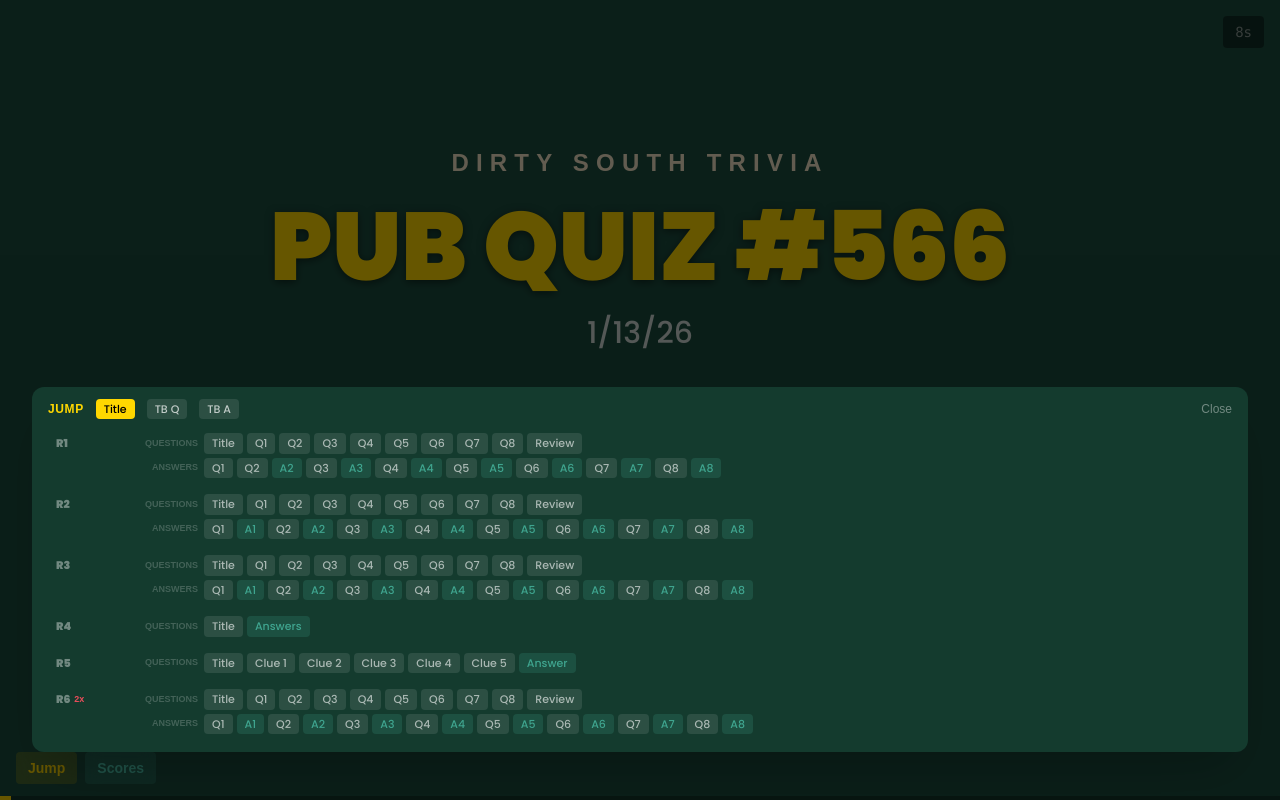
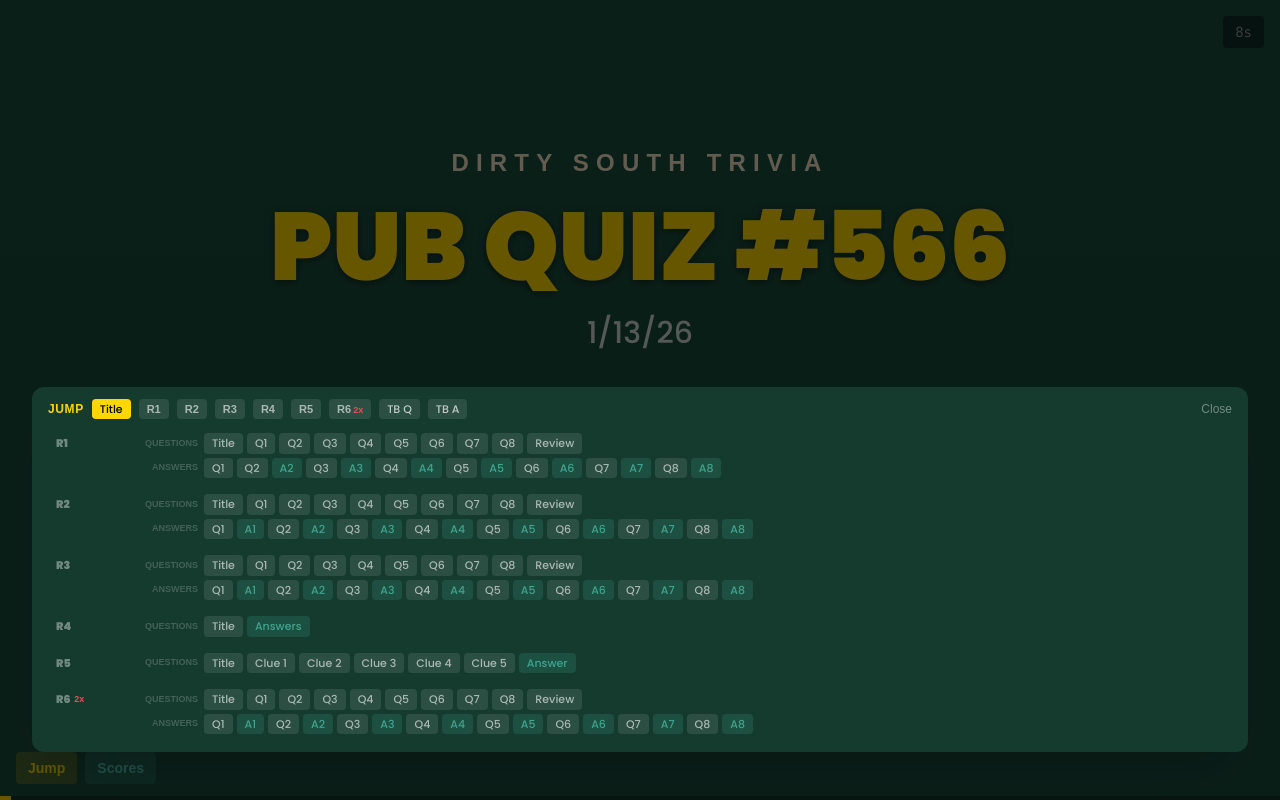
Before and after one commit to prahlaadr/trivia-platform, a Next.js app in the folder web/: page /present/566 in a window 1280 px wide. Both pictures are taken after a click on the button "Jump". Built offline with nearby package versions, Linux system fonts and the light colour scheme; a web font is replaced by a local one.

Commit message:
Replace TB Q/A with round title shortcuts in jump nav header
Top bar now shows: Title, R1, R2, R3, R4, R5, R6 2x, TB Q, TB A
for quick jumping to any round. Current round is highlighted.

Co-Authored-By: Claude Opus 4.6 <noreply@anthropic.com>

```diff
--- a/web/src/components/Presenter.tsx
+++ b/web/src/components/Presenter.tsx
@@ -423,12 +423,51 @@ export function Presenter({ quiz }: PresenterProps) {
             className="w-full max-w-[95vw] rounded-xl bg-[#143B2E] px-4 py-3 shadow-2xl"
             onClick={(e) => e.stopPropagation()}
           >
-            {/* Header + Misc inline */}
-            <div className="mb-2 flex items-center gap-3">
+            {/* Header: Title + Round shortcuts + TB + Close */}
+            <div className="mb-2 flex items-center gap-2">
               <p className="text-xs font-bold uppercase tracking-wider text-[#FFD700]">
                 Jump
               </p>
-              {jumpNav.misc.map((item) => (
+              {/* Title slide */}
+              <button
+                onClick={() => {
+                  setCurrentSlide(0);
+                  setShowJumpNav(false);
+                }}
+                className={`rounded px-2 py-0.5 text-[11px] font-medium transition-all ${
+                  currentSlide === 0
+                    ? "bg-[#FFD700] text-black"
+                    : "bg-white/10 text-white/70 hover:bg-white/20"
+                }`}
+              >
+                Title
+              </button>
+              {/* Round title shortcuts */}
+              {jumpNav.rounds.map((round) => {
+                const titleItem = round.rows[0]?.items[0];
+                if (!titleItem) return null;
+                return (
+                  <button
+                    key={round.roundNum}
+                    onClick={() => {
+                      setCurrentSlide(titleItem.slideIndex);
+                      setShowJumpNav(false);
+                    }}
+                    className={`rounded px-2 py-0.5 text-[11px] font-bold transition-all ${
+                      currentRoundNum === round.roundNum
+                        ? "bg-[#FFD700] text-black"
+                        : "bg-white/10 text-white/60 hover:bg-white/20"
+                    }`}
+                  >
+                    R{round.roundNum}
+                    {round.isLast && (
+                      <span className="ml-0.5 text-[9px] text-[#E84D5A]">2x</span>
+                    )}
+                  </button>
+                );
+              })}
+              {/* Tiebreaker items */}
+              {jumpNav.misc.filter((m) => m.type !== "title").map((item) => (
                 <button
                   key={item.slideIndex}
                   onClick={() => {
```
